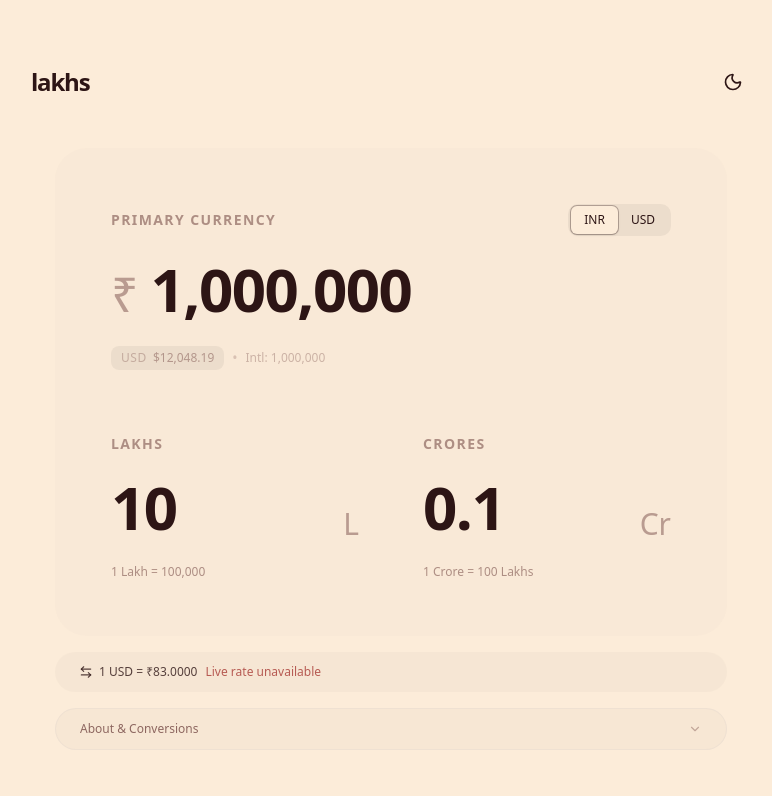
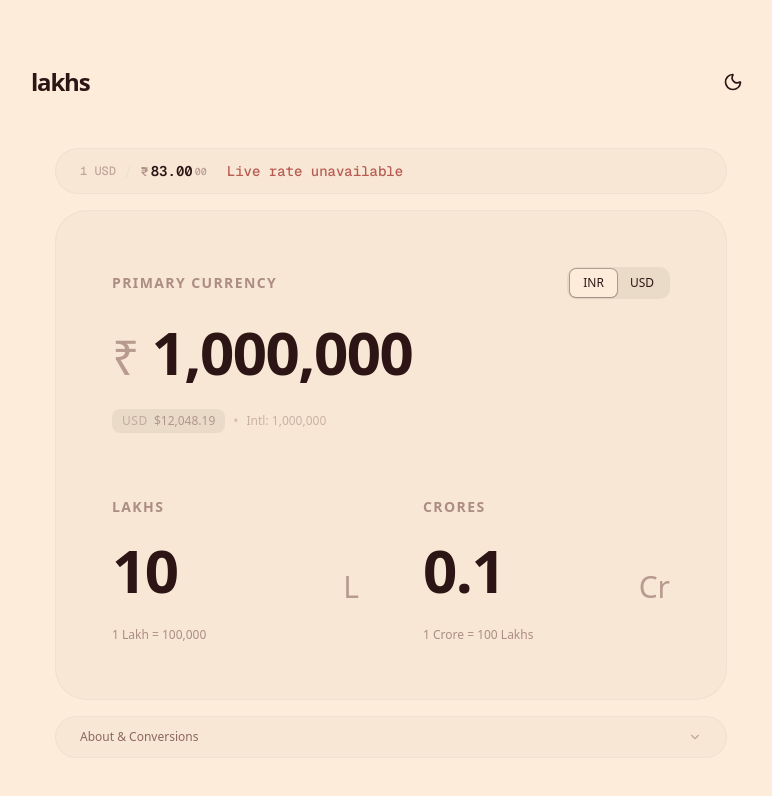
Before and after one commit to AVGVSTVS96/lakhs, a Next.js app: page / in a window 1280 px wide. Shown: the top 796 px of the page, without its empty margins (249-1021 px from the left). Built offline with nearby package versions, Linux system fonts and the light colour scheme; no server answers.

Commit message:
style(converter): refresh UI with cohesive styling and financial terminal look

```diff
--- a/src/components/number-converter/index.tsx
+++ b/src/components/number-converter/index.tsx
@@ -73,15 +73,22 @@ function StatusBar({
   error: string | null
   lastUpdated: Date | null
 }) {
+  const [whole, decimal] = rate.toFixed(4).split('.')
+  const major = decimal.slice(0, 2)
+  const minor = decimal.slice(2)
+
   return (
-    <div className="flex items-center justify-between px-6 py-3 rounded-full bg-muted/50 text-xs font-medium text-muted-foreground">
-      <div className="flex items-center gap-2">
-        <div className="flex items-center gap-1.5 text-primary/80">
-          <ArrowLeftRight className="size-3.5" />
-          <span>1 USD = ₹{formatRateDisplayValue(rate)}</span>
+    <div className="flex items-center justify-between px-6 py-3 rounded-full bg-muted/50 border border-border/50 text-xs font-medium text-muted-foreground">
+      <div className="flex items-center gap-3 font-mono text-sm">
+        <span className="text-muted-foreground/50 font-medium text-xs">1 USD</span>
+        <span className="text-border/50 mx-[-4px]">/</span>
+        <div className="flex items-baseline">
+          <span className="text-muted-foreground/70 mr-0.5 text-xs font-sans">₹</span>
+          <span className="font-semibold text-foreground">{whole}.{major}</span>
+          <span className="text-[10px] font-medium text-muted-foreground/60 ml-0.5 -translate-y-[1px]">{minor}</span>
         </div>
-        {isLoading && <RefreshCw className="size-3 animate-spin" />}
-        {error && <span className="text-destructive">{error}</span>}
+        {isLoading && <RefreshCw className="size-3 animate-spin ml-1 opacity-50" />}
+        {error && <span className="text-destructive ml-2">{error}</span>}
       </div>
       {lastUpdated && (
         <span className="opacity-50 font-mono">
@@ -207,7 +214,14 @@ export function NumberConverter({ initialRate = DEFAULT_RATE }: NumberConverterP
 
   return (
     <div className="w-full max-w-2xl mx-auto space-y-4">
-      <div className="flex flex-col gap-4 sm:p-8 sm:bg-muted/30 sm:rounded-[2rem]">
+      <StatusBar
+        rate={rate}
+        isLoading={isRateLoading}
+        error={rateFetchError}
+        lastUpdated={lastRateFetchedAt}
+      />
+
+      <div className="flex flex-col gap-4 sm:p-8 sm:bg-muted/50 sm:rounded-[2rem] sm:border sm:border-border/50">
         <UnifiedInput
           id="entry"
           label="Primary Currency"
@@ -270,13 +284,6 @@ export function NumberConverter({ initialRate = DEFAULT_RATE }: NumberConverterP
           />
         </div>
       </div>
-
-      <StatusBar
-        rate={rate}
-        isLoading={isRateLoading}
-        error={rateFetchError}
-        lastUpdated={lastRateFetchedAt}
-      />
     </div>
   )
 }
```
